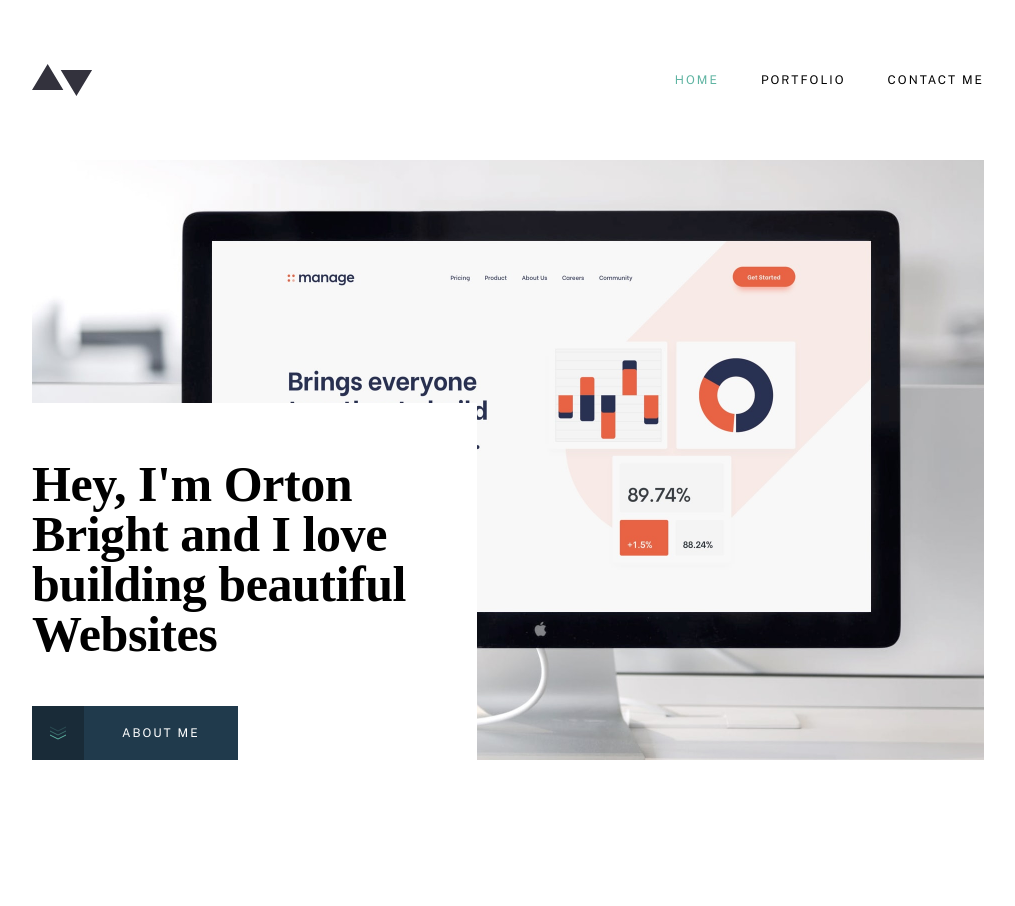
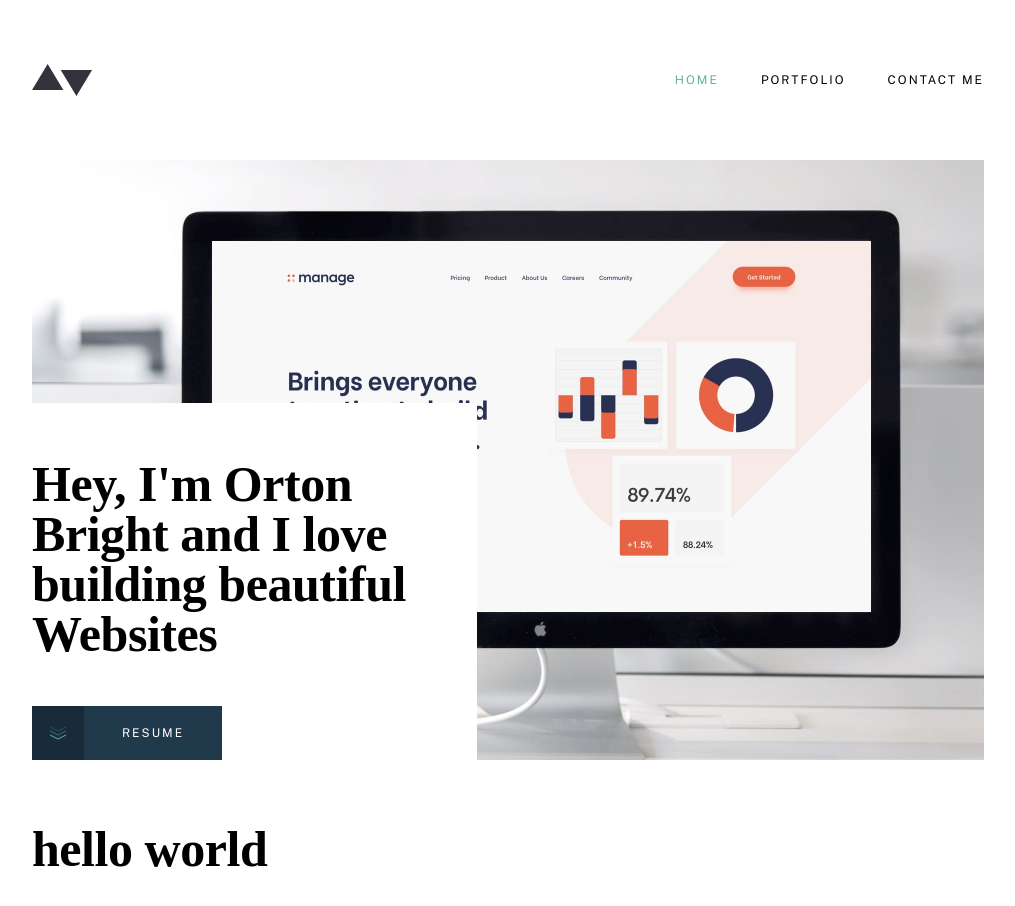
Before and after one commit to ortonb110/portfolio-site, a React (Vite) app: page / in a window 1280 px wide. Shown: the top 906 px of the page, without its empty margins (132-1147 px from the left). Built offline with nearby package versions, Linux system fonts and the light colour scheme; a web font is replaced by a local one.

Commit message:
Working on About me Component

```diff
--- /dev/null
+++ b/src/Components/About.jsx
@@ -0,0 +1,9 @@
+const About = () => {
+  return (
+    <section className="mobile md:tablet lg:desktop">
+      <h1>hello world</h1>
+    </section>
+  );
+};
+
+export default About;
--- a/src/Components/Hero.jsx
+++ b/src/Components/Hero.jsx
@@ -16,7 +16,7 @@ const Hero = () => {
           <h2 className="md:hidden text-center mb-[3.2rem]">
             Hey, I'm Orton Bright and I love building beautiful Websites
           </h2>
-          <NavLink
+          <button
             to={"/about"}
             className={`btn bg-primaryDarkBlue text-white group hover:bg-primary transition-all ease-in-out duration-200 md:absolute bottom-0`}
           >
@@ -30,9 +30,9 @@ const Hero = () => {
               </svg>
             </span>
             <span className="px-[3.8rem] py-[1.2rem] tracking-[2px]">
-              about me
+              resume
             </span>
-          </NavLink>
+          </button>
         </div>
       </section>
     </main>
--- a/src/Components/NavigationBar.jsx
+++ b/src/Components/NavigationBar.jsx
@@ -23,7 +23,7 @@ const NavigationBar = () => {
         <motion.section
           className={`${
             open ? "max-md:small" : "hidden"
-          }     hidden md:flex md:justify-between md:gap-[4.2rem] uppercase text-[1.2rem] tracking-[2px] z-50`}
+          }     hidden md:flex md:justify-between md:gap-[4.2rem] uppercase text-[1.2rem] tracking-[2px] z-30`}
         >
           <NavLink
             to={"/"}
--- a/src/Pages/Home.jsx
+++ b/src/Pages/Home.jsx
@@ -1,9 +1,11 @@
 import Hero from "../Components/Hero"
+import About from "../Components/About"
 
 const Home = () => {
   return (
-    <div className='h-[150vh]'>
+    <div className=''>
       <Hero/>
+      <About/>
     </div>
   )
 }
```
